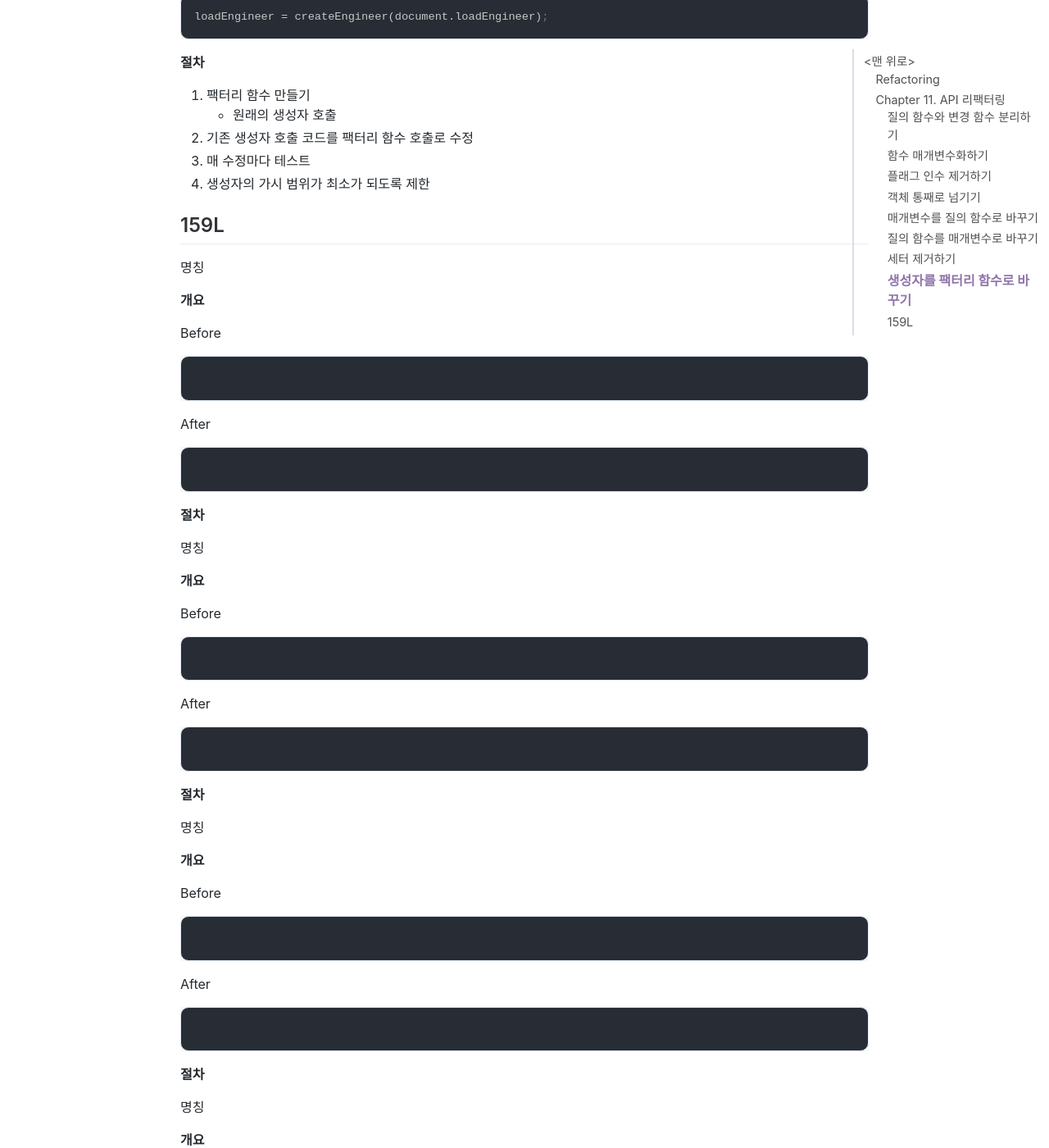
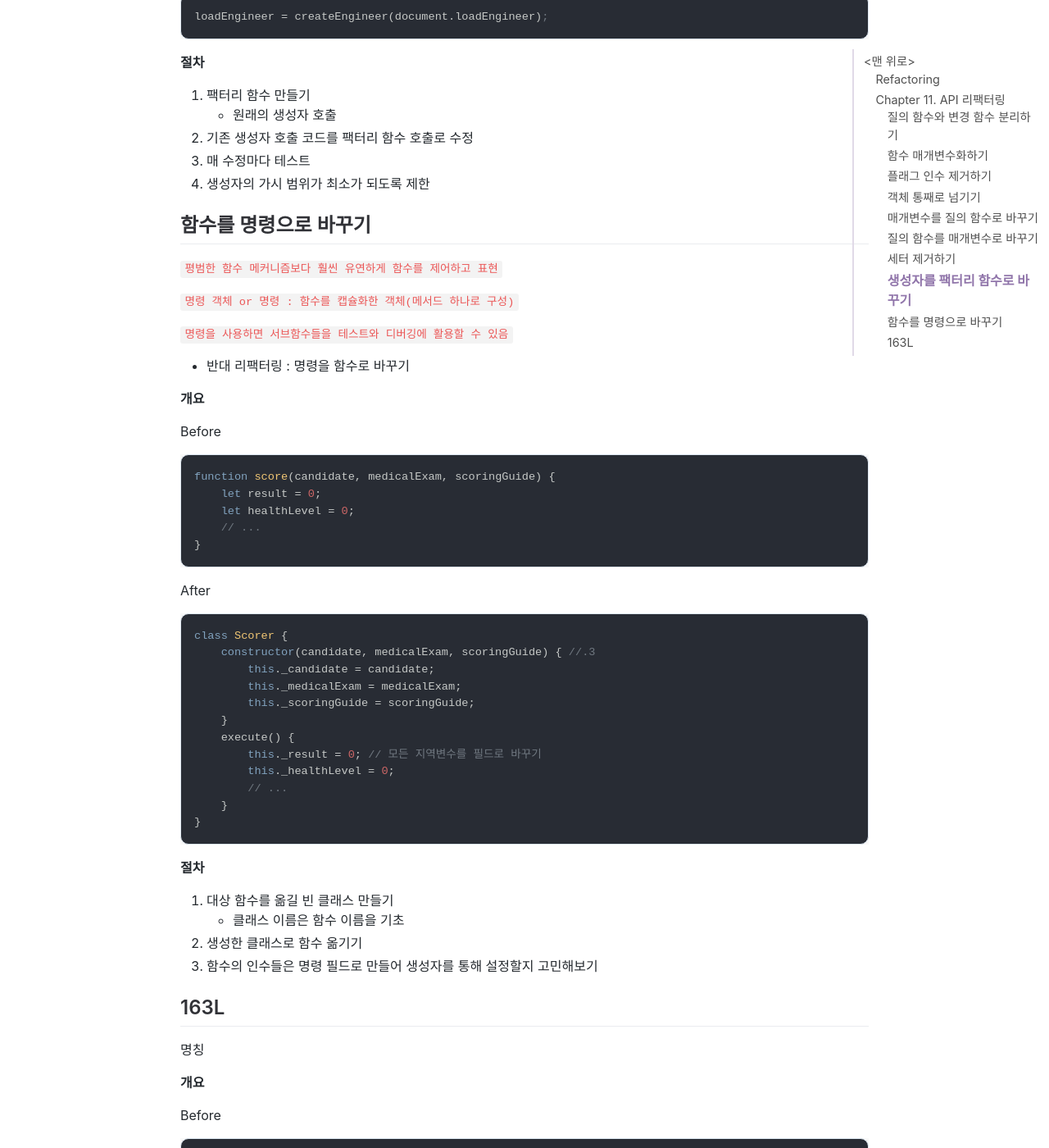
Before and after one commit to jihunparkme/jihunparkme.github.io, a Jekyll site: the page built from _posts/2021-11-28-Refactoring-11.md, in a window 1280 px wide and 1400 px high, scrolled down 9393 px. Shown: the whole window at 82% size. Built offline with Jekyll 4.4.1, drawn with Linux system fonts in a browser that asks for light colours; nearby versions of some CDN libraries; comment, search, counter and statistics services are not loaded; some of the changed text lies outside the part shown.

Commit message:
[Refactoring] 함수를 명령으로 바꾸기

````diff
--- a/_posts/2021-11-28-Refactoring-11.md
+++ b/_posts/2021-11-28-Refactoring-11.md
@@ -435,7 +435,53 @@ loadEngineer = createEngineer(document.loadEngineer);
 3. 매 수정마다 테스트
 4. 생성자의 가시 범위가 최소가 되도록 제한
 
-## 159L
+## 함수를 명령으로 바꾸기
+
+`평범한 함수 메커니즘보다 훨씬 유연하게 함수를 제어하고 표현`
+
+`명령 객체 or 명령 : 함수를 캡슐화한 객체(메서드 하나로 구성)`
+
+`명령을 사용하면 서브함수들을 테스트와 디버깅에 활용할 수 있음`
+
+- 반대 리팩터링 : 명령을 함수로 바꾸기
+
+**개요**
+
+Before
+
+```javascript
+function score(candidate, medicalExam, scoringGuide) {
+    let result = 0;
+    let healthLevel = 0;
+    // ...
+}
+```
+
+After
+
+```javascript
+class Scorer {
+    constructor(candidate, medicalExam, scoringGuide) { //.3
+        this._candidate = candidate;
+        this._medicalExam = medicalExam;
+        this._scoringGuide = scoringGuide;
+    }
+    execute() {
+        this._result = 0; // 모든 지역변수를 필드로 바꾸기
+        this._healthLevel = 0;
+        // ...
+    }
+}
+```
+
+**절차**
+
+1. 대상 함수를 옮길 빈 클래스 만들기
+   - 클래스 이름은 함수 이름을 기초
+2. 생성한 클래스로 함수 옮기기
+3. 함수의 인수들은 명령 필드로 만들어 생성자를 통해 설정할지 고민해보기
+
+## 163L
 
 명칭
 
@@ -508,21 +554,3 @@ After
 ```
 
 **절차**
-
-명칭
-
-**개요**
-
-Before
-
-```javascript
-
-```
-
-After
-
-```javascript
-
-```
-
-**절차**
````
